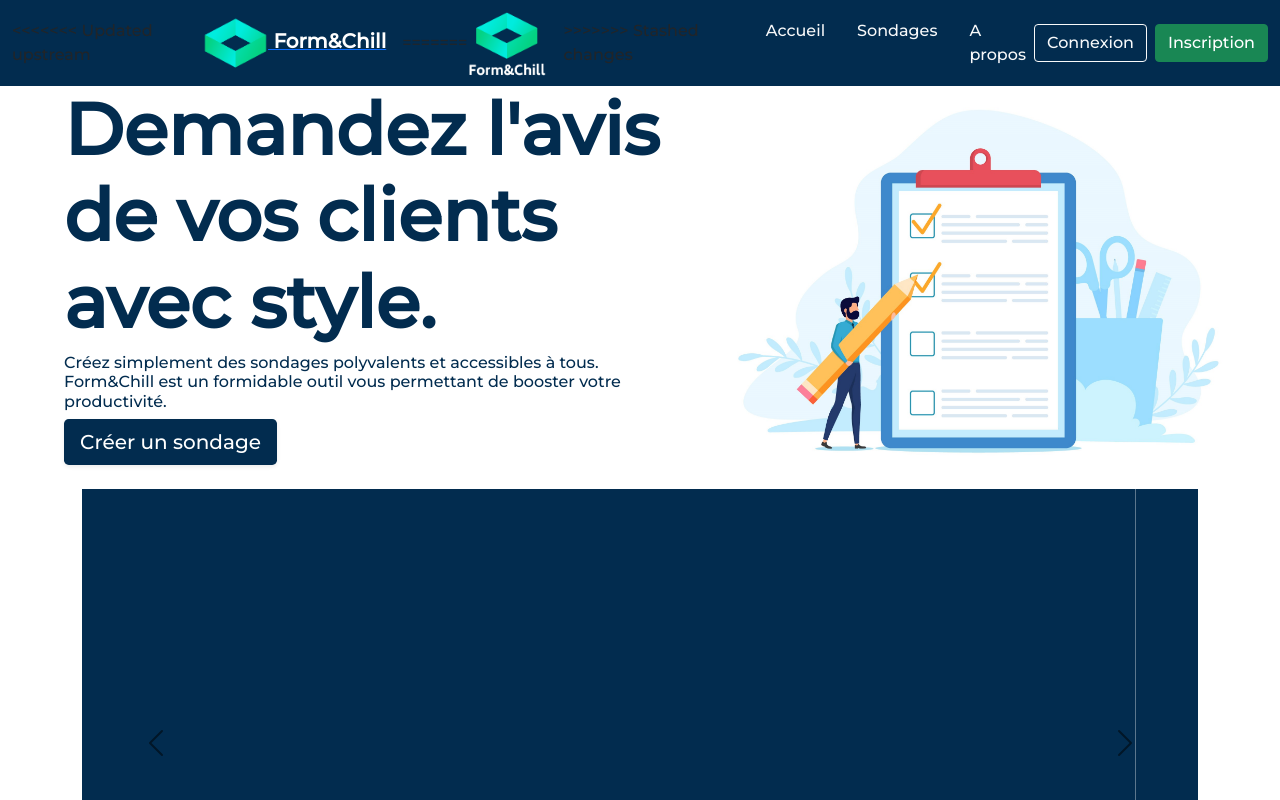
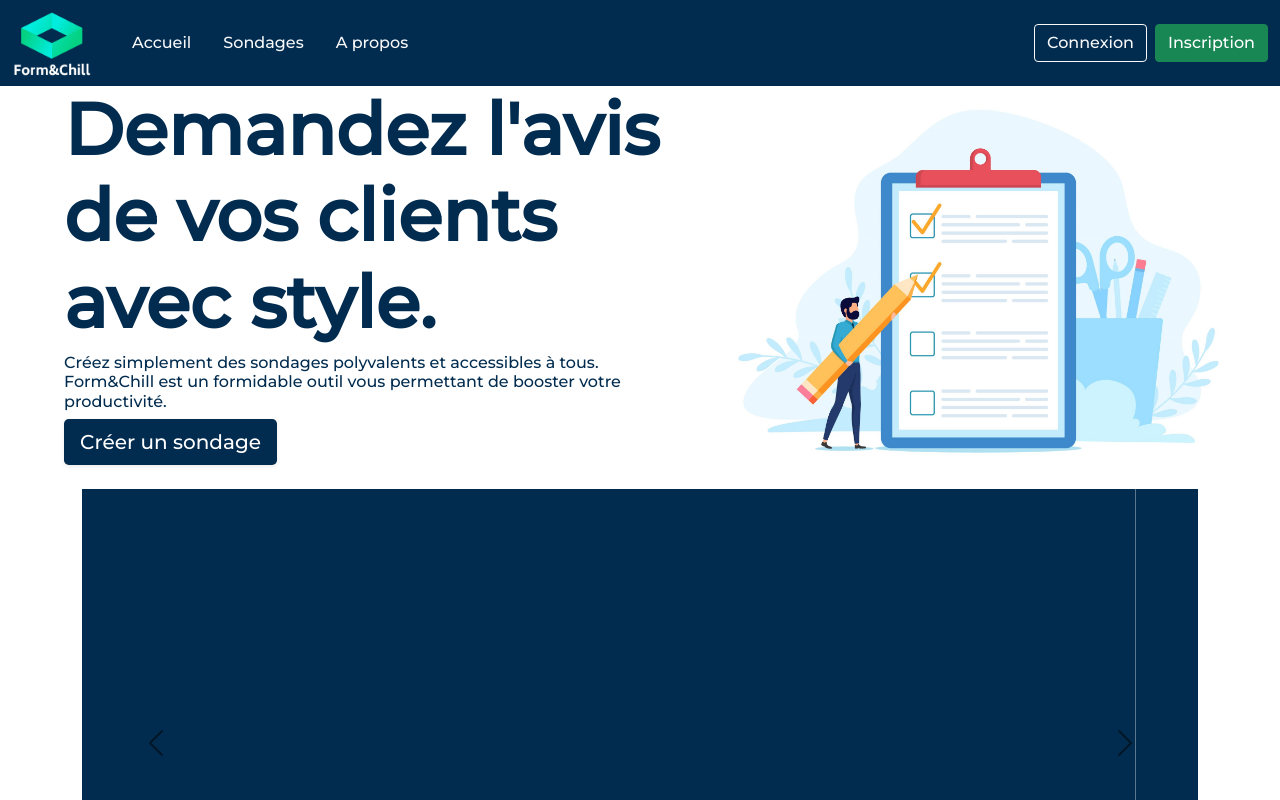
Before and after one commit to Form-Chill/Typeform-Stage-Orga, a Vue app: page / in a window 1280 px wide. Shown: the top 800 px of the page. Built offline with nearby package versions, Linux system fonts and the light colour scheme.

Commit message:
Update Navbar.vue

```diff
--- a/src/components/Navbar.vue
+++ b/src/components/Navbar.vue
@@ -7,16 +7,9 @@
 <template>
 <nav class="navbar navbar-expand-lg navbar-light bg-light">
       <div class="container-fluid">
-<<<<<<< Updated upstream
-     <router-link to="/"> <a id="titre" class="text-decoration-none navbar-brand text-white fw-bold" href="#">
-       <img class="logo" width="65" height="55" src="../assets/Icon.png">
-       Form&Chill
-      </a></router-link>
-=======
      <router-link to="/"> <a id="titre" class="text-decoration-none navbar-brand text-white fw-bold translate-middle" href="#">
        <img class="logo" width="80" height="70" src="../assets/logo.png">
      </a></router-link>
->>>>>>> Stashed changes
         <button class="navbar-toggler" type="button" data-bs-toggle="collapse" data-bs-target="#navbarSupportedContent" aria-controls="navbarSupportedContent" aria-expanded="false" aria-label="Toggle navigation">
           <span class="navbar-toggler-icon"></span>
         </button>
```
